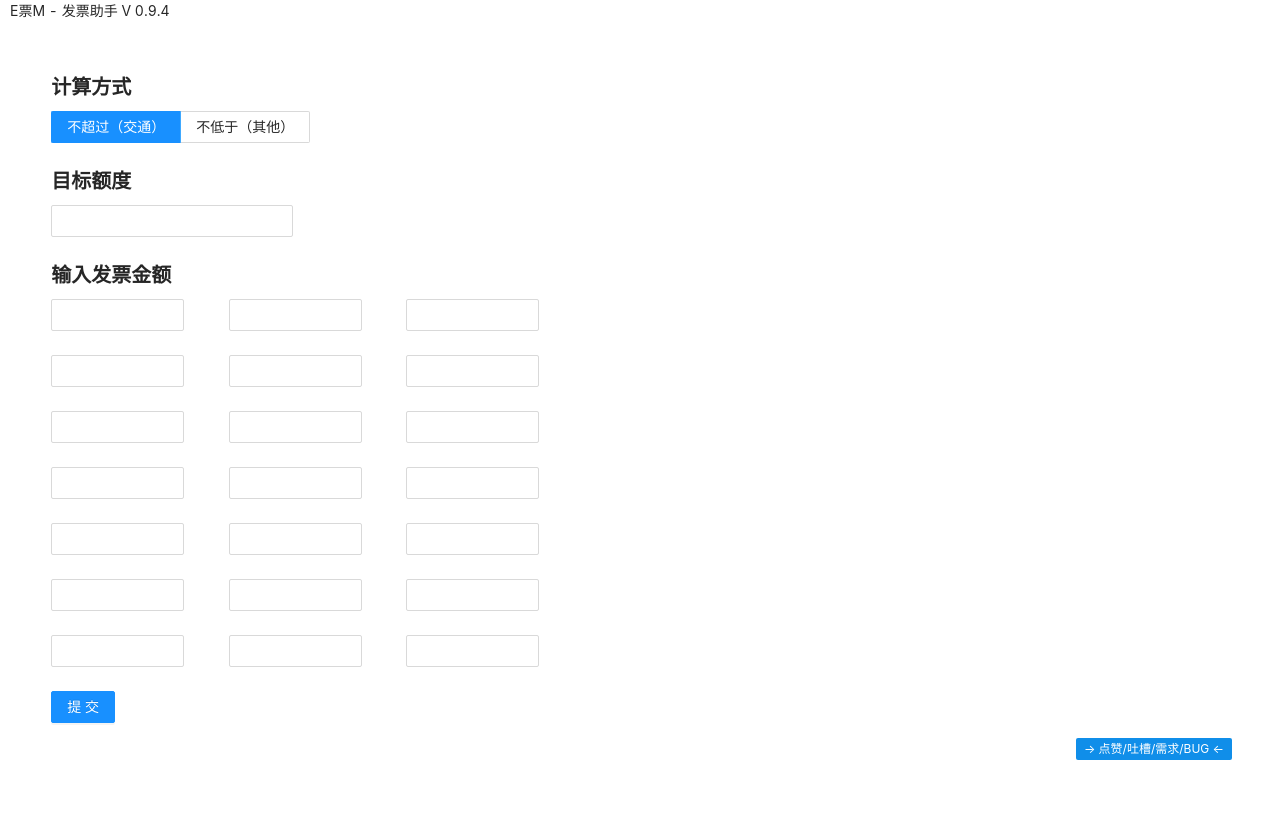
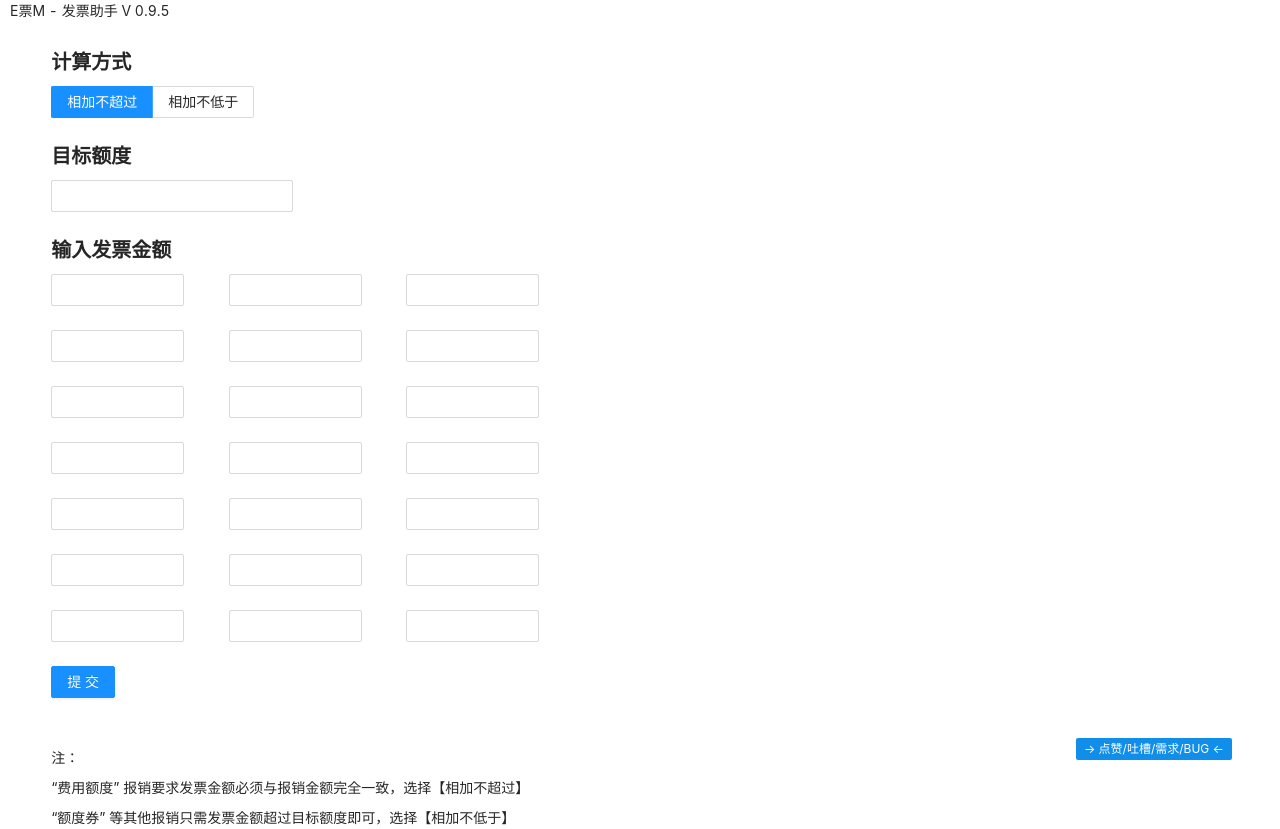
Before and after one commit to anfire2/give-me-money, a React (Create React App) app: page / in a window 1280 px wide. Before the commit the page ends 800 px from the top, so only its background shows below. Built offline with nearby package versions, Linux system fonts and the light colour scheme.

Commit message:
优化计算方式的描述，增加计算说明

```diff
--- a/src/cacluator/Home.js
+++ b/src/cacluator/Home.js
@@ -1,6 +1,6 @@
 import { useCallback, useState } from 'react';
 import { calculateResult } from './util';
-import { Button, Form, Input, Popover, Radio, Tag, Tooltip, Typography } from 'antd';
+import { Button, Form, Input, Popover, Radio, Space, Tag, Tooltip, Typography } from 'antd';
 import qrcode from './qr_code.webp';
 
 const { Title, Text } = Typography;
@@ -63,8 +63,8 @@ const Home = () => {
       <Text
         style={{ margin: 10 }}
       >
-        <Tooltip title="1214更新：暴力解决三位小数以内的精度问题；反馈渠道图片使用webp格式，调整显示大小">
-          E票M - 发票助手 V 0.9.4
+        <Tooltip title="20220516更新：优化计算方式的描述，增加计算说明">
+          E票M - 发票助手 V 0.9.5
         </Tooltip>
       </Text>
       <div style={{ display: 'flex' }}>
@@ -75,7 +75,7 @@ const Home = () => {
           }}
           onFinish={submit}
           autoComplete="off"
-          style={{ padding: '4%', width: '50%' }}
+          style={{ padding: '2% 4%', width: '50%' }}
         >
           <Title level={4}>
             计算方式
@@ -85,8 +85,8 @@ const Home = () => {
             name="calculateType"
           >
             <Radio.Group buttonStyle="solid">
-              <Radio.Button value="noMoreThan">不超过（交通）</Radio.Button>
-              <Radio.Button value="noLessThan">不低于（其他）</Radio.Button>
+              <Radio.Button value="noMoreThan">相加不超过</Radio.Button>
+              <Radio.Button value="noLessThan">相加不低于</Radio.Button>
             </Radio.Group>
           </Form.Item>
           <Title level={4}>
@@ -106,7 +106,7 @@ const Home = () => {
           </Form.Item>
         </Form>
         {inputListForPrint?.length ? (
-          <div style={{ padding: '4%', width: '50%' }}>
+          <div style={{ padding: '2% 4%', width: '50%' }}>
             <Title level={4}>发票金额：</Title>
             <Title level={5}>{JSON.stringify(inputListForPrint, null, 2)}</Title>
             <br />
@@ -114,21 +114,29 @@ const Home = () => {
             <Title level={5}>{targetValueForPrint} 元</Title>
             <br />
             <Title level={4}>最接近目标值的组合为：</Title>
-            {resultListForPrint.map((v) =>
-              (<Title level={5}>{JSON.stringify(v.list, null, 2)}&nbsp;&nbsp;&nbsp;&nbsp;合计 {v.total} 元</Title>)
-            )}
+            {resultListForPrint.map((v) => (
+              <Title level={5}>{JSON.stringify(v.list, null, 2)}&nbsp;&nbsp;&nbsp;&nbsp;合计 {v.total} 元</Title>
+            ))}
             {!resultListForPrint.length && (<Title level={5}>无结果</Title>)}
           </div>
         ) : null}
       </div>
-      <div style={{
-        position: 'fixed',
-        right: 40,
-        bottom: 40,
-        zIndex: 9999,
-        display: 'flex',
-        cursor: 'pointer'
-      }}>
+      <div style={{ paddingLeft: '4%' }}>
+        <Space direction="vertical">
+          <span>注：</span>
+          <span>
+            “费用额度” 报销要求发票金额必须与报销金额完全一致，选择【相加不超过】
+          </span>
+          <span>
+            “额度券” 等其他报销只需发票金额超过目标额度即可，选择【相加不低于】
+          </span>
+        </Space>
+      </div>
+      <div
+        style={{
+          position: 'fixed', right: 40, bottom: 40, zIndex: 9999, display: 'flex', cursor: 'pointer'
+        }}
+      >
         <Popover
           content={<img height="270" width="270" src={qrcode} alt="给钱啥都好说" />}
           trigger="click"
```
Also changed, not shown: 1 other file (tests, documents, lock files or other folders).
